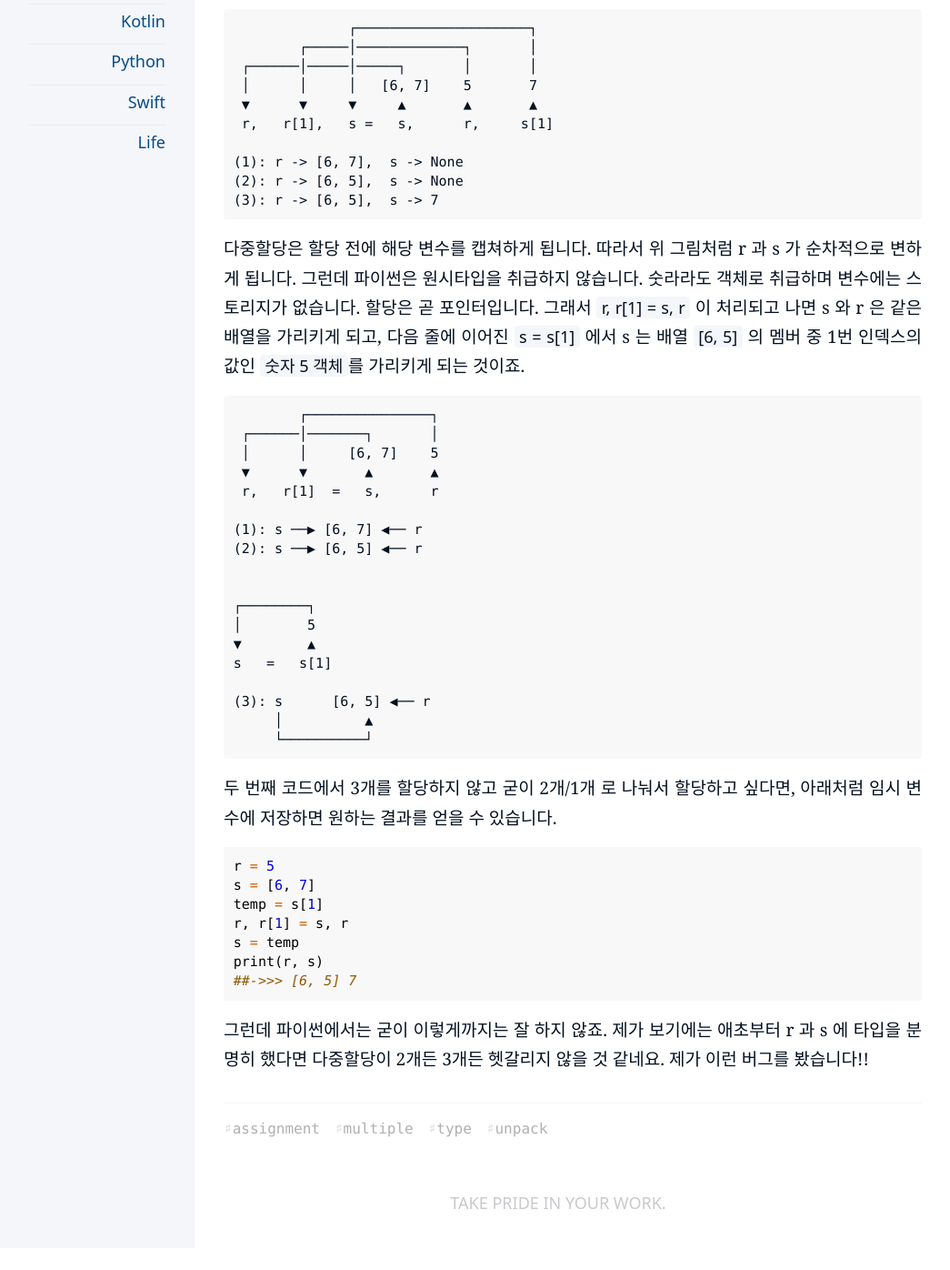
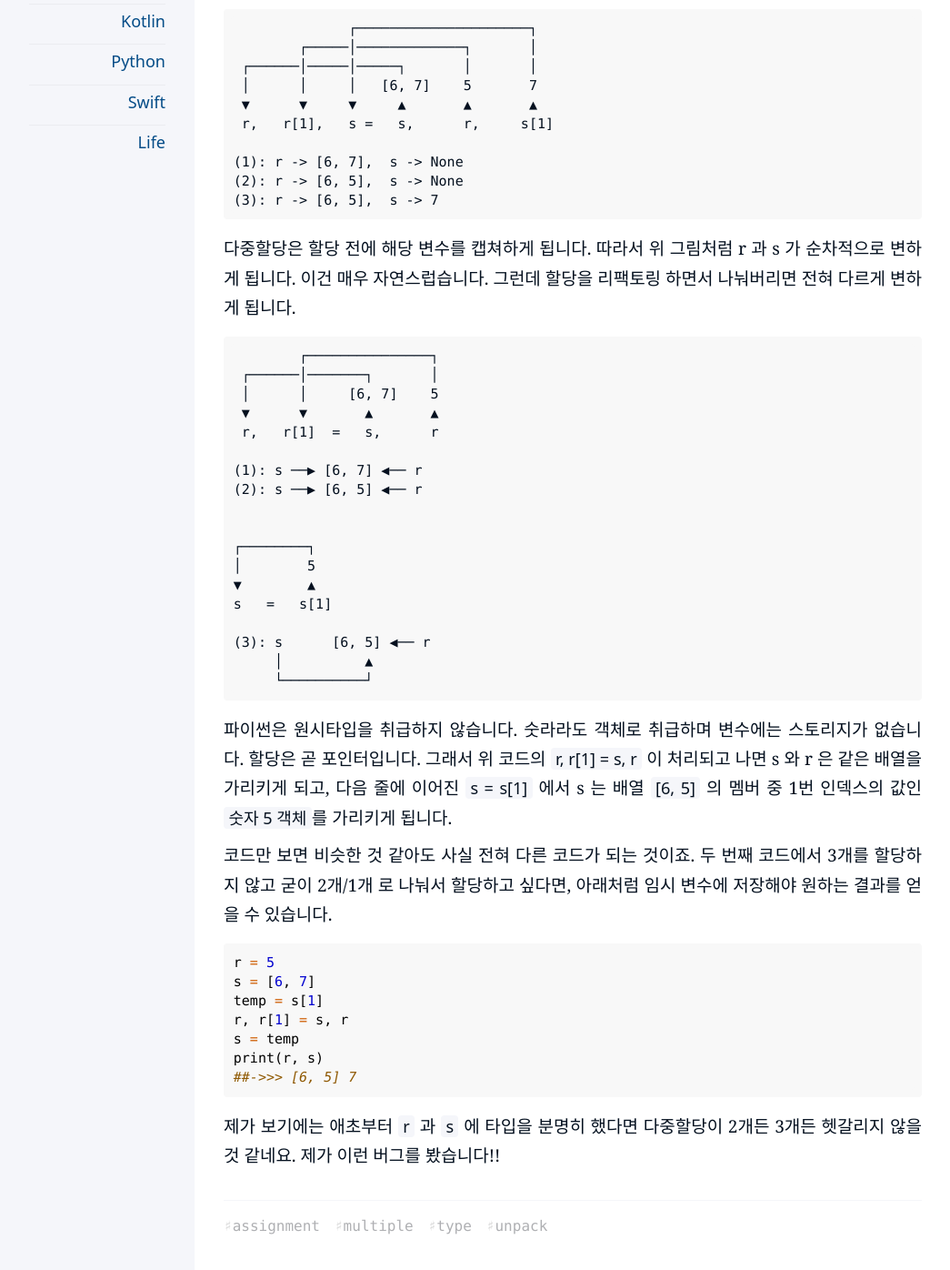
Before and after one commit to kiroshin/kiroshin.github.io, a Jekyll site: the page built from _posts/2024-08-04-multiple-assignment.md, in a window 1280 px wide and 1400 px high, scrolled down 980 px. Shown: the top 1396 px of the window at 91% size, without its empty margins (106-1151 px from the left). Built offline with Jekyll 4.4.1, drawn with Linux system fonts in a browser that asks for light colours; before the commit the page ends 2352 px from its top, so only the background shows below that.

Commit message:
Update 2024-08-04-multiple-assignment.md

````diff
--- a/_posts/2024-08-04-multiple-assignment.md
+++ b/_posts/2024-08-04-multiple-assignment.md
@@ -45,7 +45,7 @@ print(r, s)
 (3): r -> [6, 5],  s -> 7
 ```
 
-다중할당은 할당 전에 해당 변수를 캡쳐하게 됩니다. 따라서 위 그림처럼 r 과 s 가 순차적으로 변하게 됩니다. 그런데 파이썬은 원시타입을 취급하지 않습니다. 숫라라도 객체로 취급하며 변수에는 스토리지가 없습니다. 할당은 곧 포인터입니다. 그래서 `r, r[1] = s, r` 이 처리되고 나면 s 와 r 은 같은 배열을 가리키게 되고, 다음 줄에 이어진 `s = s[1]` 에서 s 는 배열 `[6, 5]` 의 멤버 중 1번 인덱스의 값인 `숫자 5 객체`를 가리키게 되는 것이죠.
+다중할당은 할당 전에 해당 변수를 캡쳐하게 됩니다. 따라서 위 그림처럼 r 과 s 가 순차적으로 변하게 됩니다. 이건 매우 자연스럽습니다. 그런데 할당을 리팩토링 하면서 나눠버리면 전혀 다르게 변하게 됩니다.
 
 ```
         ┌───────────────┐
@@ -68,7 +68,9 @@ s   =   s[1]
      └──────────┘
 ```
 
-두 번째 코드에서 3개를 할당하지 않고 굳이 2개/1개 로 나눠서 할당하고 싶다면, 아래처럼 임시 변수에 저장하면 원하는 결과를 얻을 수 있습니다.
+파이썬은 원시타입을 취급하지 않습니다. 숫라라도 객체로 취급하며 변수에는 스토리지가 없습니다. 할당은 곧 포인터입니다. 그래서 위 코드의 `r, r[1] = s, r` 이 처리되고 나면 s 와 r 은 같은 배열을 가리키게 되고, 다음 줄에 이어진 `s = s[1]` 에서 s 는 배열 `[6, 5]` 의 멤버 중 1번 인덱스의 값인 `숫자 5 객체`를 가리키게 됩니다.
+
+코드만 보면 비슷한 것 같아도 사실 전혀 다른 코드가 되는 것이죠. 두 번째 코드에서 3개를 할당하지 않고 굳이 2개/1개 로 나눠서 할당하고 싶다면, 아래처럼 임시 변수에 저장해야 원하는 결과를 얻을 수 있습니다.
 
 ```python
 r = 5
@@ -80,4 +82,4 @@ print(r, s)
 ##->>> [6, 5] 7
 ```
 
-그런데 파이썬에서는 굳이 이렇게까지는 잘 하지 않죠. 제가 보기에는 애초부터 r 과 s 에 타입을 분명히 했다면 다중할당이 2개든 3개든 헷갈리지 않을 것 같네요. 제가 이런 버그를 봤습니다!!
+제가 보기에는 애초부터 `r` 과 `s` 에 타입을 분명히 했다면 다중할당이 2개든 3개든 헷갈리지 않을 것 같네요. 제가 이런 버그를 봤습니다!!
````
